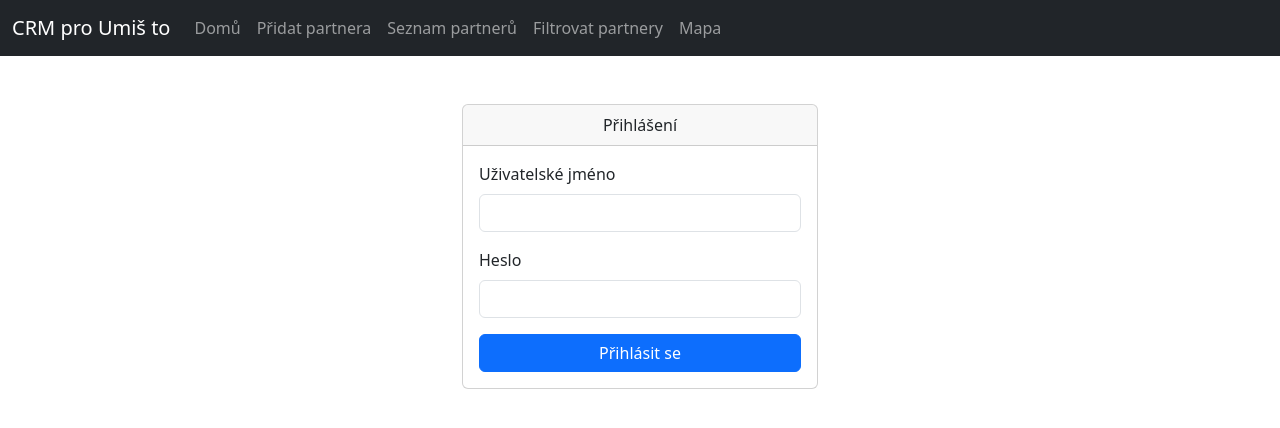
After one commit to Hakliano/CRM_2, a Django app: page /login/ in a window 1280 px wide. The commit adds this page. Shown: the top 428 px of the page. Run offline with Django 4.2, Linux system fonts and the light colour scheme.

Commit message:
Dnešní úpravy: filtrování sekcí, admin panel, login

```diff
--- a/partner_system/settings.py
+++ b/partner_system/settings.py
@@ -126,3 +126,8 @@ STATIC_ROOT = os.path.join(BASE_DIR, 'staticfiles')
 # https://docs.djangoproject.com/en/4.2/ref/settings/#default-auto-field
 
 DEFAULT_AUTO_FIELD = 'django.db.models.BigAutoField'
+
+
+
+LOGIN_REDIRECT_URL = '/partners/seznam'
+LOGOUT_REDIRECT_URL = ''
--- a/partner_system/urls.py
+++ b/partner_system/urls.py
@@ -1,9 +1,16 @@
 from django.contrib import admin
 from django.urls import path, include
 from partners import views as partner_views
+from django.contrib.auth import views as auth_views
+from partners import views
+
 
 urlpatterns = [
     path('admin/', admin.site.urls),
     path('partners/', include('partners.urls')),
     path('', partner_views.home, name='home'),
+    path('login/', auth_views.LoginView.as_view(template_name='partners/login.html'), name='login'),
+    path('logout/', auth_views.LogoutView.as_view(next_page='/'), name='logout'),
+    path('seznam/', views.seznam_partneru, name='seznam_partneru'),
+
 ]
--- /dev/null
+++ b/partners/templates/partners/login.html
@@ -0,0 +1,67 @@
+
+<!DOCTYPE html>
+<html lang="cs">
+<head>
+    <meta charset="UTF-8">
+    <title>START</title>
+    <link href="https://cdn.jsdelivr.net/npm/bootstrap@5.3.0/dist/css/bootstrap.min.css" rel="stylesheet">
+</head>
+
+<nav class="navbar navbar-expand-lg navbar-dark bg-dark mb-4">
+    <div class="container-fluid">
+        <a class="navbar-brand" href="#">CRM pro Umiš to</a>
+        <button class="navbar-toggler" type="button" data-bs-toggle="collapse" data-bs-target="#navbarNav" aria-controls="navbarNav" aria-expanded="false" aria-label="Toggle navigation">
+            <span class="navbar-toggler-icon"></span>
+        </button>
+        <div class="collapse navbar-collapse" id="navbarNav">
+            <ul class="navbar-nav me-auto">
+                <li class="nav-item">
+                    <a class="nav-link" href="{% url 'home' %}">Domů</a>
+                </li>
+                <li class="nav-item">
+                    <a class="nav-link" href="{% url 'novy_partner' %}">Přidat partnera</a>
+                </li>
+                <li class="nav-item">
+                    <a class="nav-link" href="{% url 'seznam_partneru' %}">Seznam partnerů</a>
+                </li>
+                <li class="nav-item">
+                    <a class="nav-link" href="{% url 'filtr_partneru' %}">Filtrovat partnery</a>
+                </li>
+                <li class="nav-item">
+                    <a class="nav-link" href="{% url 'mapa_partneru' %}">Mapa</a>
+                </li>
+            </ul>
+        </div>
+    </div>
+</nav>
+
+
+
+<div class="container mt-5">
+    <div class="row justify-content-center">
+        <div class="col-md-4">
+            <div class="card">
+                <div class="card-header text-center">Přihlášení</div>
+                <div class="card-body">
+                    <form method="post">
+                        {% csrf_token %}
+                        <div class="mb-3">
+                            <label for="id_username" class="form-label">Uživatelské jméno</label>
+                            <input type="text" name="username" id="id_username" class="form-control">
+                        </div>
+                        <div class="mb-3">
+                            <label for="id_password" class="form-label">Heslo</label>
+                            <input type="password" name="password" id="id_password" class="form-control">
+                        </div>
+                        <button type="submit" class="btn btn-primary w-100">Přihlásit se</button>
+                    </form>
+                </div>
+            </div>
+        </div>
+    </div>
+</div>
+
+
+
+
+</html>
--- a/partners/urls.py
+++ b/partners/urls.py
@@ -1,5 +1,6 @@
 from django.urls import path
 from . import views
+from django.contrib.auth import views as auth_views
 
 urlpatterns = [
     path('novy-partner/', views.pridat_partnera, name='novy_partner'),
@@ -12,6 +13,5 @@ urlpatterns = [
     path('partner/<int:pk>/', views.partner_detail, name='partner_detail'),
     path('partner/<int:pk>/smazat/', views.smazat_partnera, name='smazat_partnera'),
     path('partner/<int:pk>/ulozit_poznamky/', views.ulozit_poznamky, name='ulozit_poznamky'),
-
-
+    path('login/', auth_views.LoginView.as_view(template_name='partners/login.html'), name='login'),
 ]
```
Also changed, not shown: partners/admin.py (+10 -2 lines), partners/templates/partners/filtr_partneru.html (+11 -1 lines), partners/templates/partners/hlavicka.html (+16 -4 lines), partners/views.py (+24 -20 lines).
